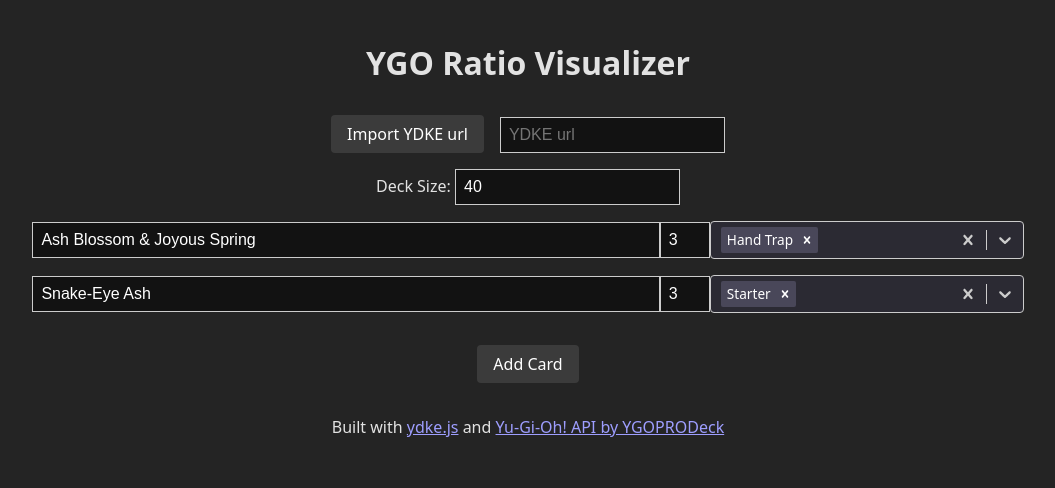
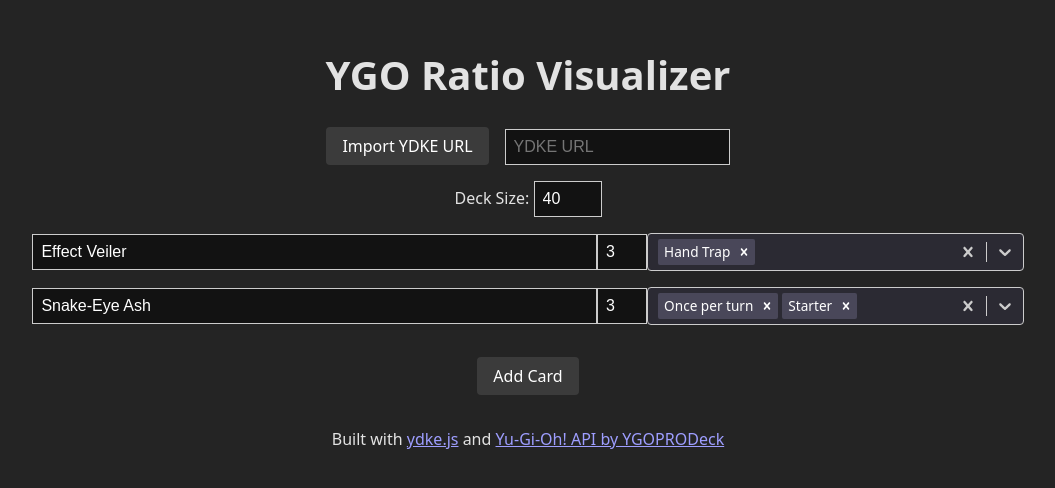
Before and after one commit to gsonkow/YGO_RatioVisualizer, a React (Vite) app: page / in a window 1280 px wide. Shown: the top 488 px of the page, without its empty margins (112-1167 px from the left). Built offline with nearby package versions, Linux system fonts and the light colour scheme.

Commit message:
ydke import from api

```diff
--- a/src/App.css
+++ b/src/App.css
@@ -4,6 +4,11 @@
   margin-right: 10%;
   padding: 10px;
   text-align: center;
+}
+
+h1{
+  font-size: 2.5rem;
+  margin-bottom: 1rem;
 }
 
 input{
@@ -21,8 +26,7 @@ button{
   border: none;
   border-radius: 4px;
   cursor: pointer;
-  font-size: 1em;
-  font-weight: 500;
+  font-size: 1rem;
   font-family: inherit;
 }
 button:hover{
--- a/src/App.jsx
+++ b/src/App.jsx
@@ -5,19 +5,32 @@ import * as ydke from 'ydke'
 import './App.css'
 
 const CARDS_OPENED = 5
-const DEFAULT_TAGS = ['Hand Trap', 'Starter', 'Extender', 'Brick']
+const DEFAULT_TAGS = [
+  'Once per turn',
+  'Hand Trap',
+  'Starter',
+  'Extender',
+  'Board Breaker',
+  'Brick (Bad Draw)'
+]
 
 function App() {
+  //Calculator States
   const [deckSize, setDeckSize] = useState(40)
   const [minDeckSize, setMinDeckSize] = useState(6)
   const [tags, setTags] = useState(DEFAULT_TAGS.map(tag => ({ value: tag, label: tag })))
   const [cards, setCards] = useState([
-    {id: 1, name: 'Ash Blossom & Joyous Spring', quantity: 3., tags: [tags[0]]},
-    {id: 2, name: 'Snake-Eye Ash', quantity: 3, tags: [tags[1]]}
+    {id: 1, name: 'Effect Veiler', quantity: 3., tags: [tags[1]]},
+    {id: 2, name: 'Snake-Eye Ash', quantity: 3, tags: [tags[0], tags[2]]}
   ])
 
+  //Importing YDKE States
   const [importing, setImporting] = useState(false)
+  const [importMessage, setImportMessage] = useState('Import YDKE URL')
   const [ydkeURL, setYDKEURL] = useState('')
+  const [importCardsQuantity, setImportCardsQuantity] = useState(null)
+  const [ygoApiData, setYgoApiData] = useState(null)
+
 
   //TODO: validate tag input and clean input
   const handleCreateTag = (inputValue) => {
@@ -25,51 +38,73 @@ function App() {
     setTags((prevTags) => [...prevTags, newTag])
   }
 
+  //TODO: cleanup
   function importYDKE(url) {
     var passcodes = []
+    setImporting(true)
     try {
       passcodes = ydke.parseURL(url)['main']
       console.log(passcodes)
     } catch (error) {
-      //TODO: show error message to user
       console.error('Error parsing YDKE URL:', error)
+      setImportMessage('Invalid YDKE URL')
+      setImporting(false)
       return
     }
 
-
-    var cardCounts = Array.from(passcodes.reduce((map, passcode) => {
+    setImportCardsQuantity(Array.from(passcodes.reduce((map, passcode) => {
       map.set(passcode, (map.get(passcode) || 0) + 1)
       return map
     }, new Map())).map(([passcode, quantity]) => ({
       passcode,
       quantity,
-      name: "Card Not Found"
-    }))
-    console.log(cardCounts)
+    })))
 
     const uniquePasscodes = [...new Set(passcodes)].join(', ')
-    console.log(uniquePasscodes)
-    // useEffect(() => {
-    //   setImporting(true)
-    //   fetch('https://db.ygoprodeck.com/api/v7/cardinfo.php?id=' )
 
-    // }, []);
+    setImportMessage('Importing YDKE URL...')
+    fetch('https://db.ygoprodeck.com/api/v7/cardinfo.php?id=' + uniquePasscodes)
+      .then(response => response.json())
+      .then(json => setYgoApiData(json))
+      .then(setImporting(false))
+      .then(setImportMessage('Import YDKE URL'))
+      .catch(error => {
+        console.error('Error fetching card data:', error)
+        setImportMessage('Sorry!, failed to fetch card data')
+      })
+
   }
+
+  useEffect(() => {
+    if (ygoApiData && importCardsQuantity) {
+      const newCards = ygoApiData.data.map(card => {
+      const importedCard = importCardsQuantity.find(imported => imported.passcode === card.id)
+      return {
+        id: card.id,
+        name: card.name,
+        quantity: importedCard ? importedCard.quantity : 1,
+        tags: []
+      }
+      })
+      setCards(newCards)
+      setDeckSize(newCards.reduce((sum, card) => sum + card.quantity, 0))
+    }
+  }, [ygoApiData])
+
 
   return (
     <>
       <h1>YGO Ratio Visualizer</h1>
       <div id="calculator">
-        {/*TODO: add ydke functionality*/}
-        <button disabled={importing} onClick={() => importYDKE(ydkeURL)}>Import YDKE url</button>
-        &emsp;<input type="text" placeholder='YDKE url' value={ydkeURL} onChange={e => setYDKEURL(e.target.value)}/>
+        <button disabled={importing} onClick={() => importYDKE(ydkeURL)}>{importMessage}</button>
+        &emsp;<input type="text" placeholder='YDKE URL' value={ydkeURL} onChange={e => setYDKEURL(e.target.value)}/>
         <br></br>
-        Deck Size: <input type="number" min={minDeckSize} value={deckSize} onChange={e => setDeckSize(e.target.value)} />
+        Deck Size: <input type="number" min={minDeckSize} value={deckSize} style={{width: '50px'}} onChange={e => setDeckSize(e.target.value)} />
         <br></br>
 
         {cards.map((card, index) => {
           return (
-            <div id="card" key={index} style={{ display: 'grid', gridTemplateColumns: '2fr 50px 1fr', alignItems: 'center'}}>
+            <div id="card" key={index} style={{ display: 'grid', gridTemplateColumns: '1.5fr 50px 1fr', alignItems: 'center'}}>
               <input type="text" placeholder='Card Name' value={card.name} onChange={e => {
                 const newCards = [...cards]
                 newCards[index].name = e.target.value
@@ -115,6 +150,7 @@ function App() {
                   }),
                   multiValue: (base) => ({
                     ...base,
+                    width: 'fit-content',
                     backgroundColor: '#494759',
                     color: 'white'
                   }),
```
